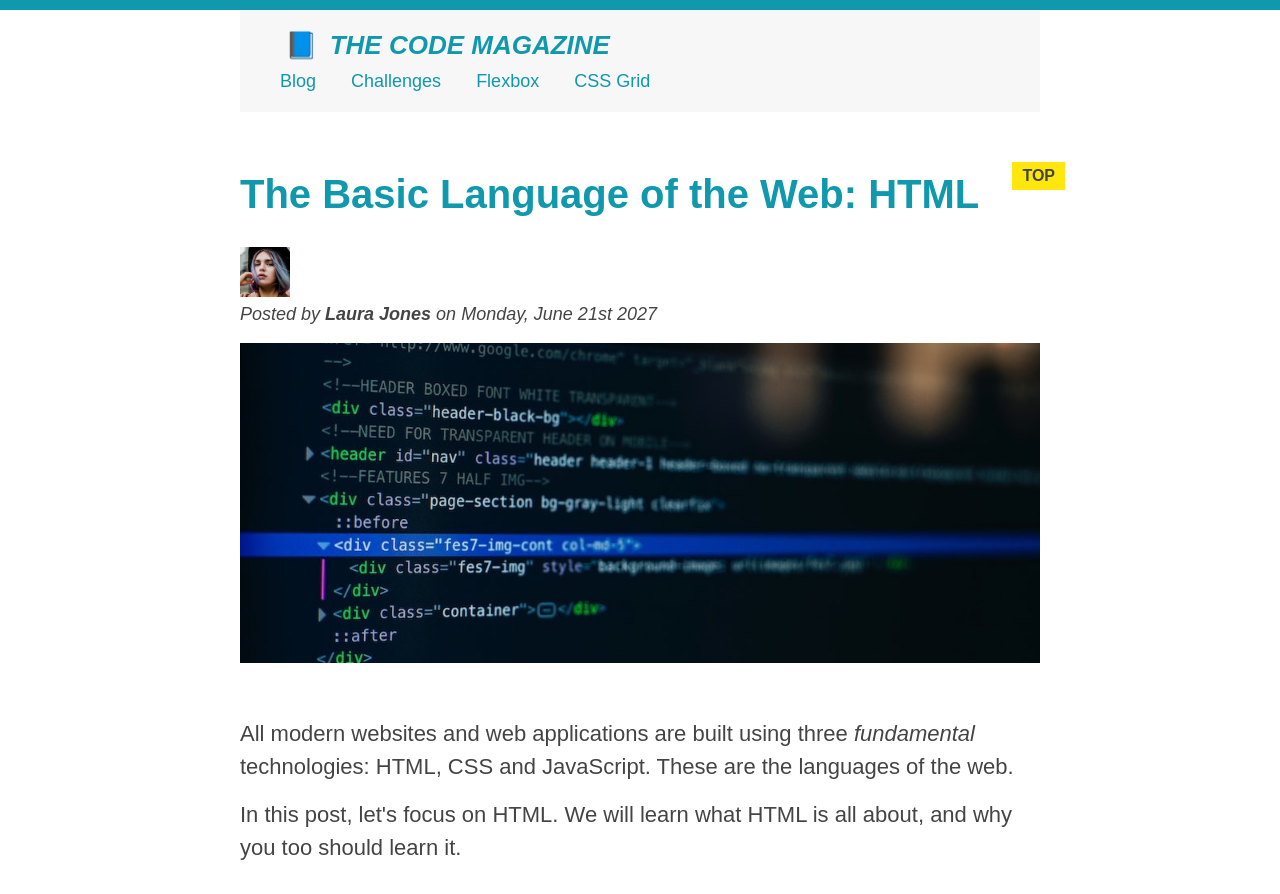
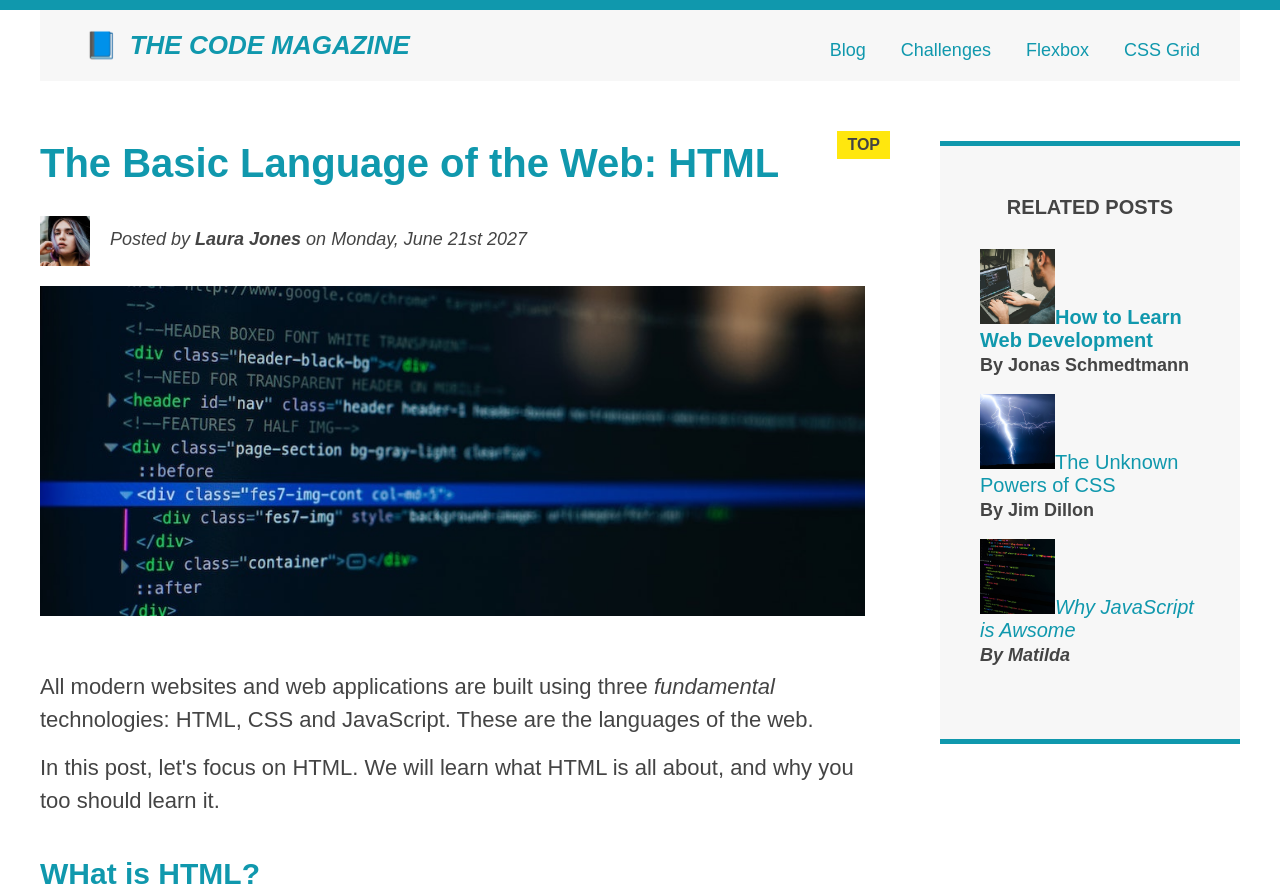
Before and after one commit to vktheja/blog-html-css-practise, a plain HTML site: page index.html in a window 1280 px wide. Shown: the top 894 px of the page. Drawn offline with Linux system fonts and the light colour scheme.

Commit message:
Floats Lesson

```diff
--- a/index.html
+++ b/index.html
@@ -8,7 +8,7 @@
   </head>
   <body>
     <div class="container">
-      <header class="main-header">
+      <header class="main-header clearfix">
         <h1>📘 The Code Magazine</h1>
         <nav>
           <a href="blog.html">Blog</a>
@@ -25,8 +25,9 @@
             alt="Author Laura Jones"
             width="50"
             height="50"
+            class="author-img"
           />
-          <p id="author">
+          <p id="author" class="author">
             Posted by <strong>Laura Jones</strong> on Monday, June 21st 2027
           </p>
           <img
--- a/style.css
+++ b/style.css
@@ -1,6 +1,7 @@
 * {
   margin: 0;
   padding: 0;
+  box-sizing: border-box;
 } /* mostly only text properties are inherited. Properties like margin are not. Hence universal selector */
 
 body {
@@ -11,7 +12,7 @@ body {
 }
 
 .container {
-  width: 800px;
+  width: 1200px;
   margin: 0 auto;
 }
 
@@ -39,8 +40,7 @@ aside {
   background-color: #f7f7f7;
   border-top: 5px solid #1098ad;
   border-bottom: 5px solid #1098ad;
-  padding: 50px 0px;
-  width: 500px;
+  padding: 50px 40px;
 }
 
 h1,
@@ -73,6 +73,7 @@ h4 {
   font-size: 20px;
   text-transform: uppercase;
   text-align: center;
+  margin-bottom: 30px;
 }
 
 p {
@@ -83,7 +84,6 @@ p {
 
 ul,
 ol {
-  margin-left: 50px;
   margin-bottom: 20px;
 }
 
@@ -120,6 +120,7 @@ li:last-child {
 
 .related {
   list-style: none;
+  margin-left: 0;
 }
 
 li:first-child {
@@ -213,3 +214,42 @@ h2::after {
   top: -10px;
   right: -25px;
 }
+
+.author-img {
+  float: left;
+  margin-bottom: 20px;
+}
+
+.author {
+  float: left;
+  margin-top: 10px;
+  margin-left: 20px;
+}
+
+h1 {
+  float: left;
+}
+
+nav {
+  float: right;
+}
+
+.clearfix::after {
+  content: "";
+  display: block;
+  clear: both;
+}
+
+article {
+  width: 825px;
+  float: left;
+}
+
+aside {
+  width: 300px;
+  float: right;
+}
+
+footer {
+  clear: both;
+}
```
